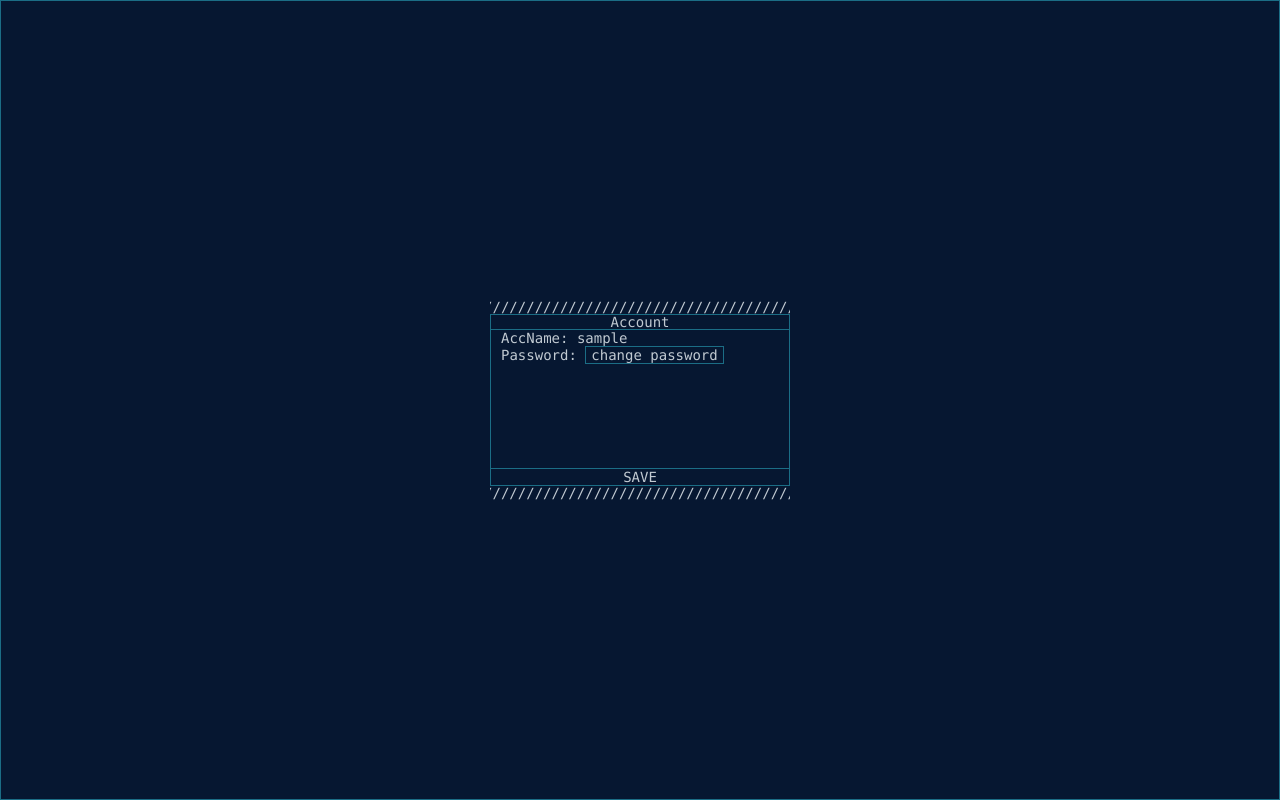
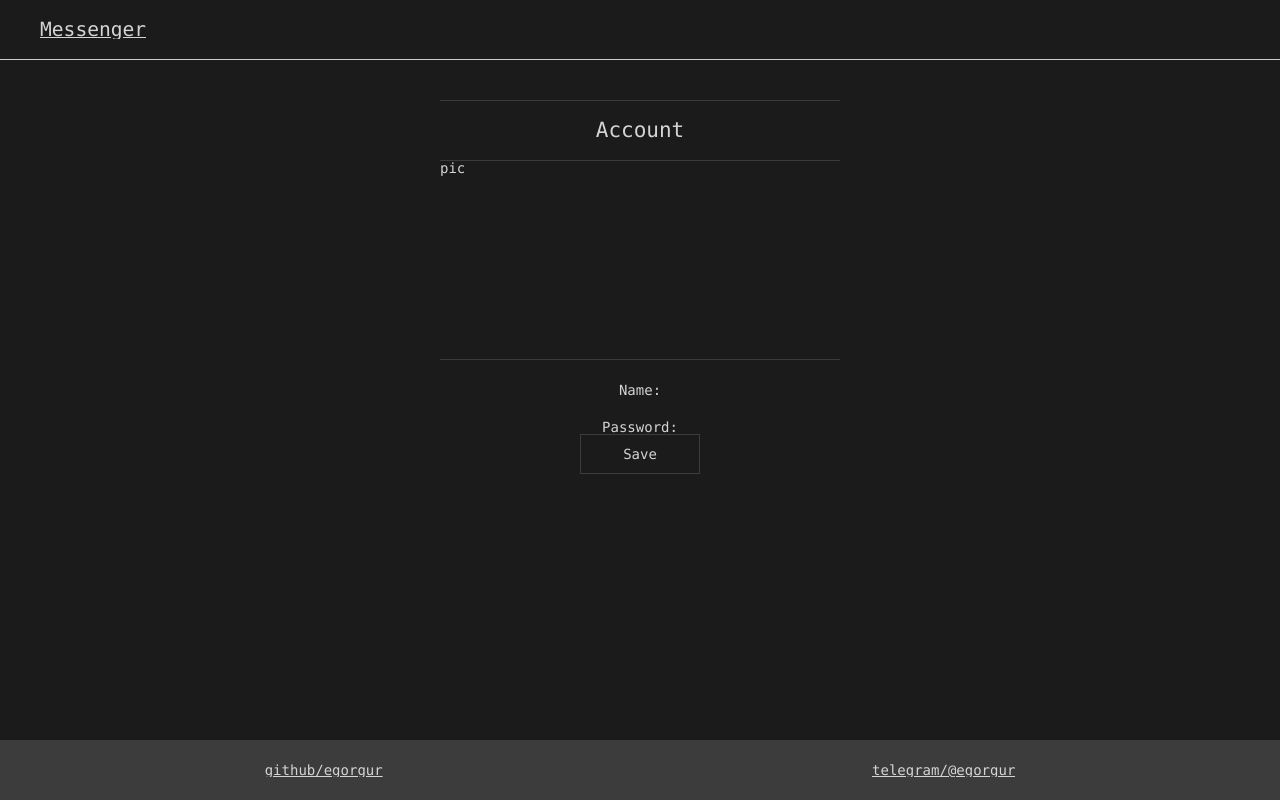
Before and after one commit to egorgur/Basic-Web-Messenger, a Django app: page /messenger/account/ in a window 1280 px wide. Run offline with Django 4.2, Linux system fonts and the light colour scheme; the visitor is signed in with stand-in values (Sample User, id 1).

Commit message:
the start of using scss

```diff
--- /dev/null
+++ b/main/messenger/static/messenger/css/_mixins.scss
@@ -0,0 +1,14 @@
+@mixin flex-center {
+  justify-content: center;
+  align-items: center;
+}
+
+@mixin flex-row {
+  display: flex;
+  flex-direction: row;
+}
+
+@mixin flex-column {
+  display: flex;
+  flex-direction: column;
+}
--- a/main/messenger/static/messenger/css/account.css
+++ b/main/messenger/static/messenger/css/account.css
@@ -1,5 +1,5 @@
 * {
-    color: #c1cad2;
+  color: #d4d4d4;
   font-family: JetBrains Mono, ui-monospace, SFMono-Regular, Menlo, Monaco, Consolas, Liberation Mono, Courier New, monospace;
   font-feature-settings: normal;
   font-variation-settings: normal;
@@ -7,75 +7,127 @@
   /*font-size: 15px;*/
   overflow: hidden;
 }
-input{
+
+a {
+  color: #d4d4d4;
+  text-decoration: underline #d4d4d4;
+}
+a:hover {
+  color: white;
+  text-decoration: none;
+}
+
+.btn {
+  display: flex;
+  flex-direction: row;
+  justify-content: center;
+  align-items: center;
+  width: 120px;
+  height: 40px;
+  border: #3c3c3c 1px solid;
+  color: #d4d4d4;
   background: none;
+  transition: background-color 0.3s, color 0.3s;
 }
-button{
-    background: none;
-    border: #1b6d85 1px solid;
-    padding: 0 5px 0 5px;
+.btn:hover {
+  background-color: #cdcdcd;
+  color: #040404;
 }
-button:hover{
-    color: #061731;
-    background: #1b6d85;
+
+.text-input {
+  display: flex;
+  flex-direction: row;
+  justify-content: center;
+  align-items: center;
 }
-body{
-    background: #0e1117;
+.text-input input {
+  width: 100%;
+  height: 30px;
+  padding: 0 5px;
+  background: #040404;
+}
+
+.header {
   display: flex;
-    flex-direction: column;
+  flex-direction: row;
+  justify-content: center;
+  align-items: center;
+  font-size: 1.5em;
 }
-.main-wrapper{
-    border: #1b6d85 1px solid;
+
+.logo a {
+  font-size: 1.4rem;
+}
+.logo a:hover {
+  color: white;
+  text-decoration: none;
+}
+
+.spacer {
   flex-grow: 1;
-    overflow: hidden;
-    background: #061731;
+}
+
+body {
   display: flex;
   flex-direction: column;
   justify-content: center;
   align-items: center;
+  background: #1b1b1b;
 }
-.main-wrapper__window{
-    min-height: 200px;
-    width: 300px;
+
+header {
+  display: flex;
+  flex-direction: row;
+  justify-content: center;
+  align-items: center;
+  width: 100%;
+  height: 60px;
+  border-bottom: #cdcdcd 1px solid;
+}
+header .logo {
+  margin-left: 40px;
+}
+
+main {
+  display: flex;
+  flex-direction: column;
+  justify-content: center;
+  align-items: center;
+  flex-grow: 1;
+}
+
+.account {
   display: flex;
   flex-direction: column;
   align-items: center;
+  width: 400px;
+  height: 600px;
 }
-.main-wrapper__window-wrapper{
-    flex-grow: 1;
-    border: #1b6d85 1px solid;
+.account__header {
   width: 100%;
-    display: flex;
-    flex-direction: column;
-    align-items: center;
+  height: 60px;
+  border-top: #3c3c3c 1px solid;
 }
-.window__info-wrapper{
-    border-top: #1b6d85 1px solid;
-    flex-grow: 1;
-    display: flex;
-    flex-direction: column;
+.account__avatar {
   width: 100%;
-    padding: 0 10px 0 10px;
+  height: 200px;
+  border-top: #3c3c3c 1px solid;
+  border-bottom: #3c3c3c 1px solid;
 }
-.window__account-name{
-
-}
-.window__account-change-password{
-    border: #1b6d85 1px solid;
-}
-.save-button{
+.account__text-input {
   width: 100%;
-    border: none;
-    border-top: #1b6d85 1px solid;
+  height: 60px;
 }
 
-.colors {
-    border: #1b6d85 1px solid;
-    color: #2c7786;
-    color: #e4e8ed;
-    color: #c0c9d7;
-    color: #c1cad2;
-    color: #959588;
-    background: #061731;
-    background: #0e1117;
+footer {
+  display: flex;
+  flex-direction: row;
+  justify-content: space-around;
+  align-items: center;
+  width: 100%;
+  height: 60px;
+  padding: 10px 20px;
+  background: #3c3c3c;
 }
+
+/*# sourceMappingURL=account.css.map */
--- /dev/null
+++ b/main/messenger/static/messenger/css/account.scss
@@ -0,0 +1,142 @@
+$red: #ba4d34;
+$light-grey: #3c3c3c;
+$dark-grey: #1b1b1b;
+$black: #040404;
+$white: #cdcdcd;
+$text-white: #d4d4d4;
+$transition-duration: 0.3s;
+
+@import "mixins";
+
+
+* {
+  color: $text-white;
+  font-family: JetBrains Mono, ui-monospace, SFMono-Regular, Menlo, Monaco, Consolas, Liberation Mono, Courier New, monospace;
+  font-feature-settings: normal;
+  font-variation-settings: normal;
+  font-size: 1em;
+  /*font-size: 15px;*/
+  overflow: hidden;
+}
+
+a {
+  color: $text-white;
+  text-decoration: underline $text-white;
+
+  &:hover {
+    color: white;
+    text-decoration: none;
+  }
+}
+
+.btn {
+  @include flex-row;
+  @include flex-center;
+  width: 120px;
+  height: 40px;
+
+  border: $light-grey 1px solid;
+  color: $text-white;
+  background: none;
+  transition: background-color $transition-duration,
+  color $transition-duration;
+
+  &:hover {
+    background-color: $white;
+    color: $black;
+  }
+}
+
+.text-input {
+  @include flex-row;
+  @include flex-center;
+
+  input {
+    width: 100%;
+    height: 30px;
+    padding: 0 5px;
+    background: $black;
+  }
+}
+
+.header{
+  @include flex-row;
+  @include flex-center;
+  font-size: 1.5em;
+}
+
+.logo {
+  a {
+    font-size: 1.4rem;
+
+    &:hover {
+      color: white;
+      text-decoration: none;
+    }
+  }
+}
+
+.spacer {
+  flex-grow: 1;
+}
+
+body {
+  @include flex-column;
+  @include flex-center;
+  background: $dark-grey;
+}
+
+header {
+  @include flex-row;
+  @include flex-center;
+  width: 100%;
+  height: 60px;
+  border-bottom: $white 1px solid;
+
+  .logo {
+    margin-left: 40px;
+  }
+}
+
+main {
+  @include flex-column;
+  @include flex-center;
+  flex-grow: 1;
+}
+
+.account{
+  @include flex-column;
+  align-items: center;
+  width: 400px;
+  height: 600px;
+
+  &__header{
+    width: 100%;
+    height: 60px;
+
+    border-top: $light-grey 1px solid;
+  }
+  &__avatar{
+    width: 100%;
+    height: 200px;
+
+    border-top: $light-grey 1px solid;
+    border-bottom: $light-grey 1px solid;
+  }
+  &__text-input{
+    width: 100%;
+    height: 60px;
+  }
+
+}
+
+
+footer {
+  @include flex-row;
+  justify-content: space-around;
+  align-items: center;
+  width: 100%;
+  height: 60px;
+  padding: 10px 20px;
+  background: $light-grey;
+}
--- a/main/messenger/templates/messenger/account.html
+++ b/main/messenger/templates/messenger/account.html
@@ -6,33 +6,28 @@
     <meta name="viewport"
           content="width=device-width, user-scalable=no, initial-scale=1.0, maximum-scale=1.0, minimum-scale=1.0">
     <meta http-equiv="X-UA-Compatible" content="ie=edge">
-    <link rel="stylesheet" href="{% static 'messenger/css/styleNull.css' %}">
-    <link rel="stylesheet" href="{% static 'messenger/css/account.css' %}">
+    <link rel="stylesheet" href="{% static 'messenger/css/styleNull.css' %}?{{ csrf_token }}">
+    <link rel="stylesheet" href="{% static 'messenger/css/account.css' %}?{{ csrf_token }}">
     <title>Document</title>
 </head>
 <body>
-<header></header>
-<div class="main-wrapper">
-    <div class="main-wrapper__window">
-        <text>///////////////////////////////////////</text>
-        <div class="main-wrapper__window-wrapper">
-            <text id="infoText">ACCOUNT</text>
-            <div class="window__info-wrapper">
-                <div class="window__account-name">
-                    <text>AccName:</text>
-                    <label><input type="text" value="{{ username }}" placeholder="Account name" id="input_name"></label>
-                </div>
-                <div class="change-password--button">
-                    <text>Password:</text>
-                    <button onclick="changePassRedirect()" type="button" class="change-password-button">change password</button>
-                </div>
-            </div>
-            <button onclick="saveAcc()" type="button" class="save-button">SAVE</button>
-        </div>
-        <text>///////////////////////////////////////</text>
+<header>
+    <div class="logo header__logo"><a href="">Messenger</a></div>
+    <div class="spacer header__spacer"></div>
+</header>
+<main>
+    <div class="account">
+        <div class="header account__header">Account</div>
+        <div class="account__avatar">pic</div>
+        <div class="text-input account__text-input">Name:</div>
+        <div class="account__change-password">Password:</div>
+        <div class="btn account__save-account-btn">Save</div>
     </div>
-</div>
-<footer></footer>
+</main>
+<footer>
+     <div class="github"><a href="https://github.com/egorgur">github/egorgur</a></div>
+    <div class="telegram"><a>telegram/@egorgur</a></div>
+</footer>
 <script> const CSRF_TOKEN = '{{ csrf_token }}';</script>
 <script src="{% static 'messenger/js/fetch.js' %}?{{ csrf_token }}"></script>
 <script src="{% static 'messenger/js/account.js' %}?{{ csrf_token }}"></script>
```
Also changed, not shown: main/messenger/static/messenger/css/registration.scss (added, +168 -0 lines), 2 other files. Lines whose indentation alone changed are shown as unchanged.
